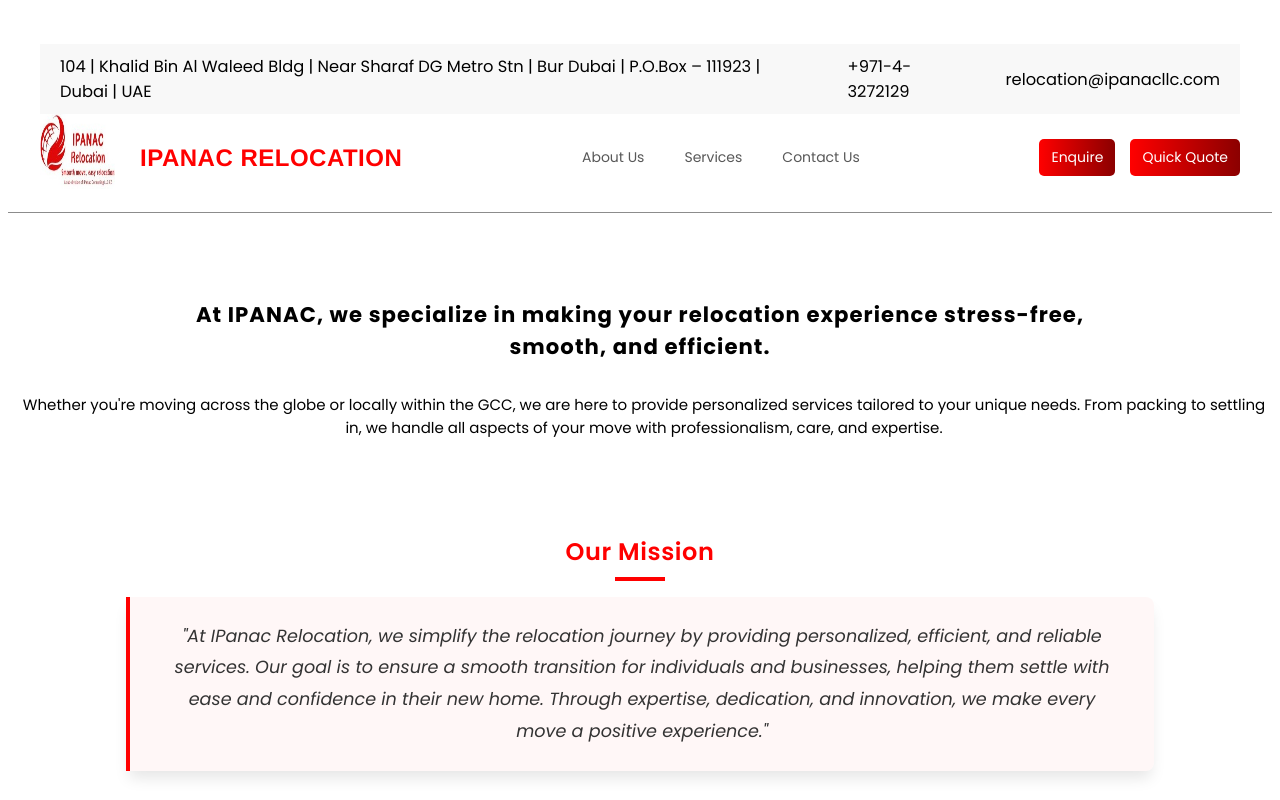
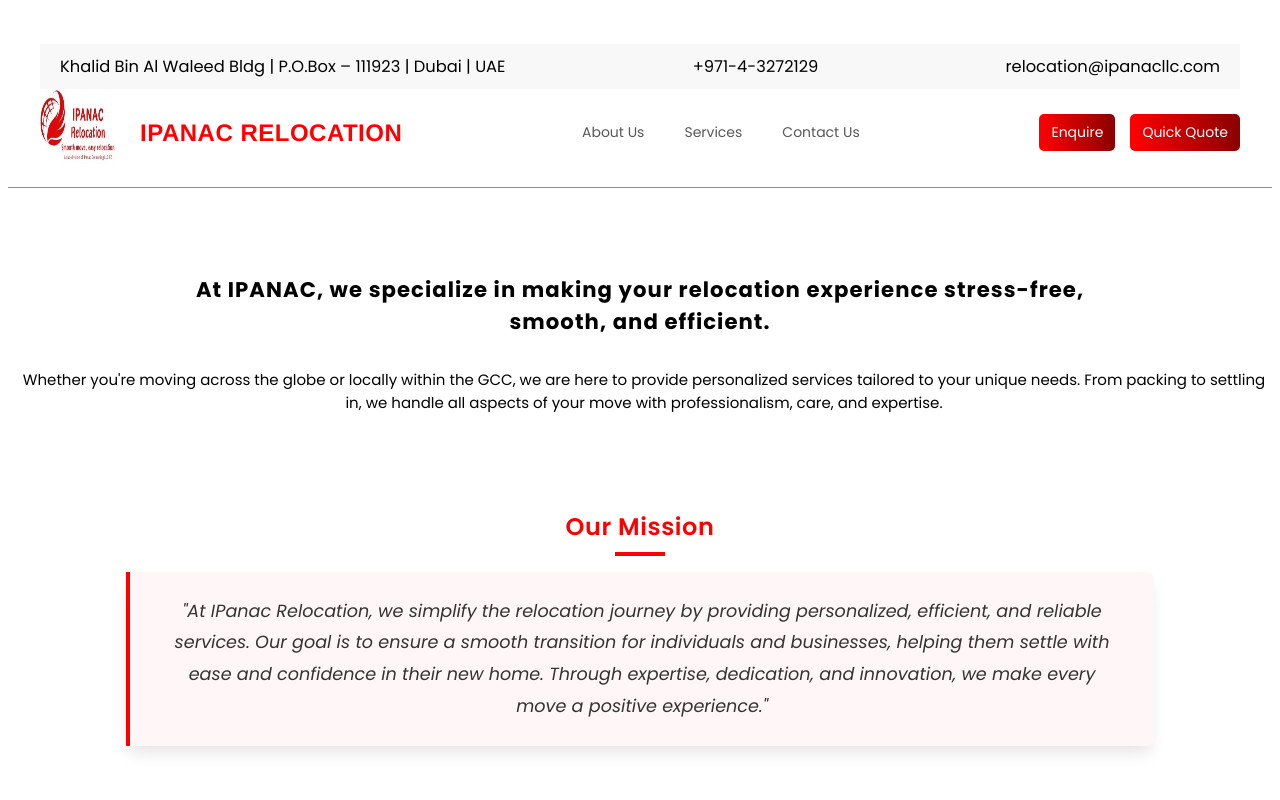
Before and after one commit to Mir-pes/ipanac-1, a React (Vite) app: page / in a window 1280 px wide. Shown: the top 800 px of the page. Built offline with nearby package versions, Linux system fonts and the light colour scheme.

Commit message:
Update navbar.jsx

```diff
--- a/src/navbar.jsx
+++ b/src/navbar.jsx
@@ -18,7 +18,7 @@ function Navbar() {
             <div className="container">
                 {/* Contact Info Section */}
                 <div className="contact-info">
-                    <span className="address">104 | Khalid Bin Al Waleed Bldg | Near Sharaf DG Metro Stn | Bur Dubai | P.O.Box – 111923 | Dubai | UAE</span>
+                    <span className="address">Khalid Bin Al Waleed Bldg | P.O.Box – 111923 | Dubai | UAE</span>
                     <span className="phone">+971-4-3272129</span>
                     <span className="emailid">relocation@ipanacllc.com</span>
                 </div>
```
